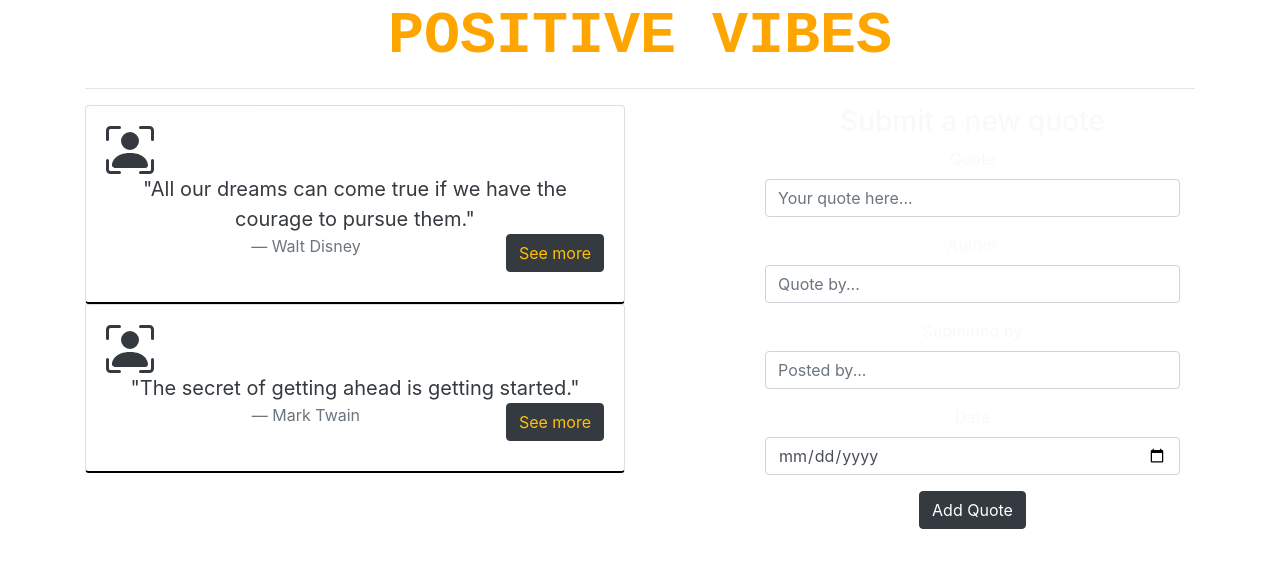
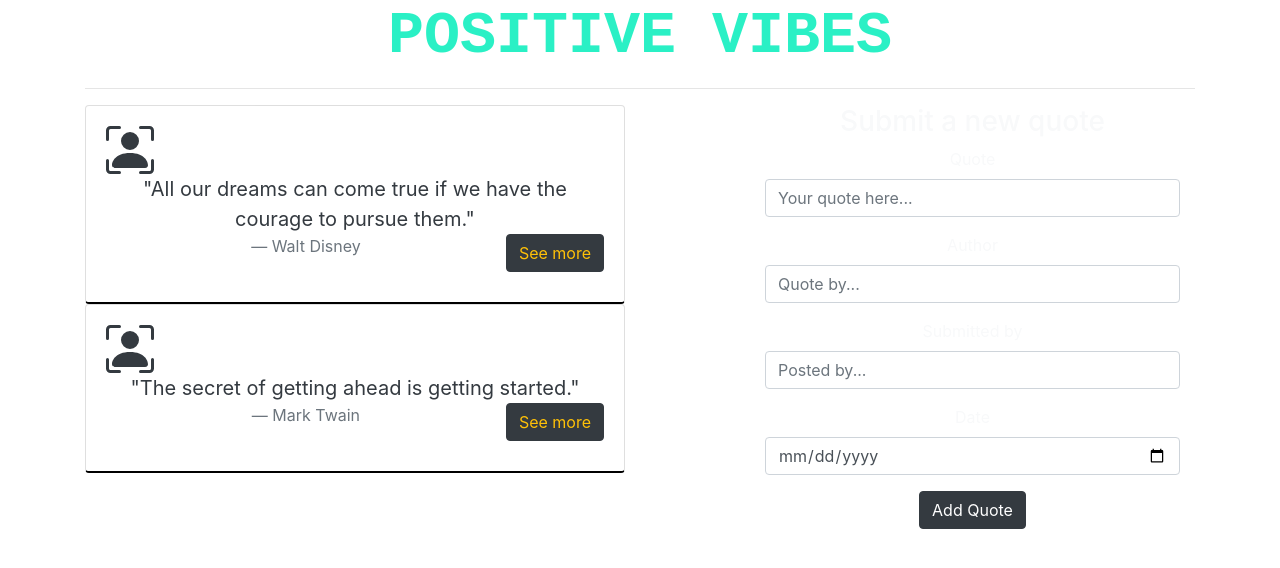
Before and after one commit to Winnyk15/QUOTES, an Angular app: page / in a window 1280 px wide. Shown: the top 568 px of the page. Built offline with nearby package versions, Linux system fonts and the light colour scheme.

Commit message:
add changes to file

```diff
--- a/src/app/quotes/quotes.component.css
+++ b/src/app/quotes/quotes.component.css
@@ -5,7 +5,7 @@
 
 h2 {
     font-family: 'VT323', monospace;
-    color: orange;
+    color: rgba(10, 238, 188, 0.87);
     font-size: 60px;
     font-weight: 900;
 }
```
